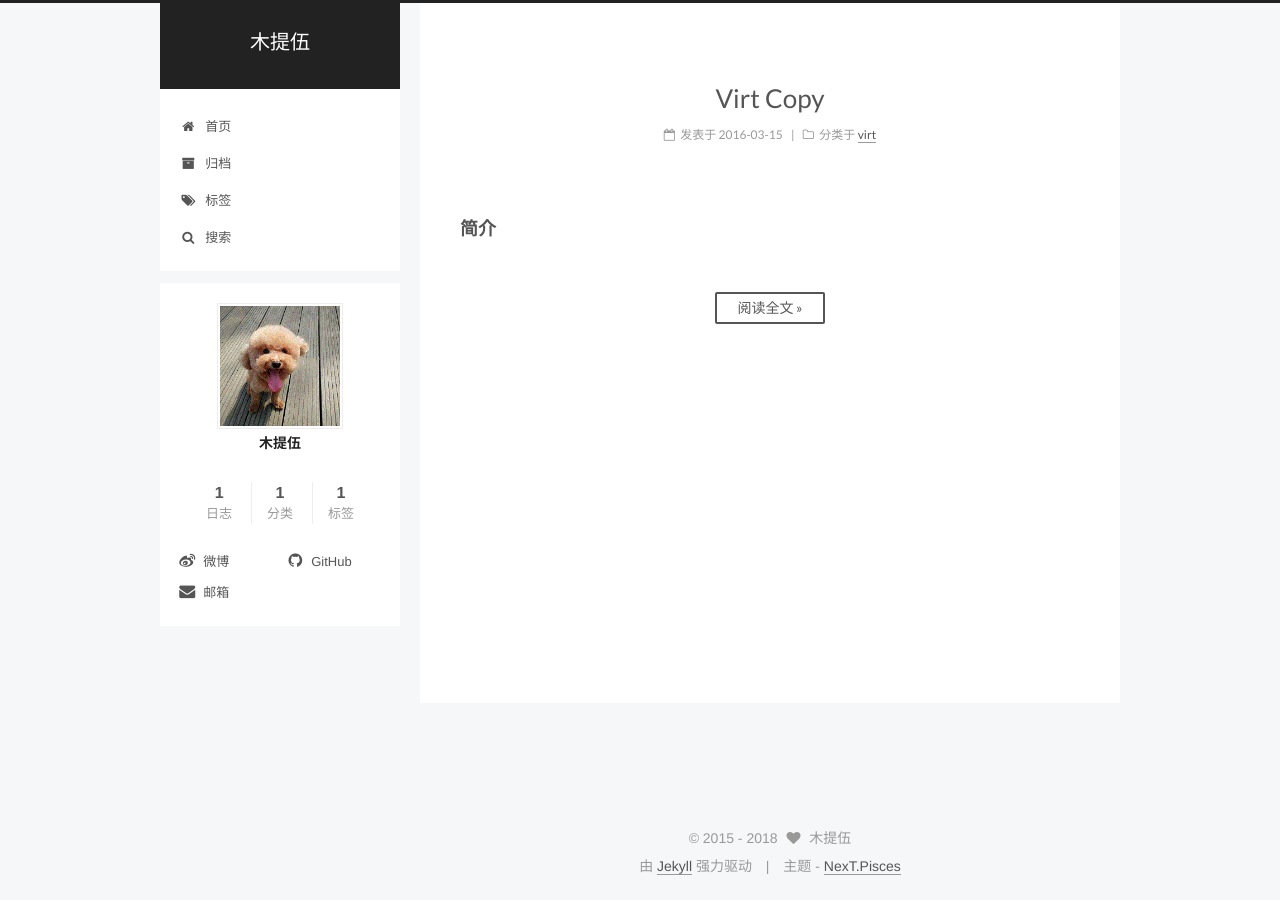
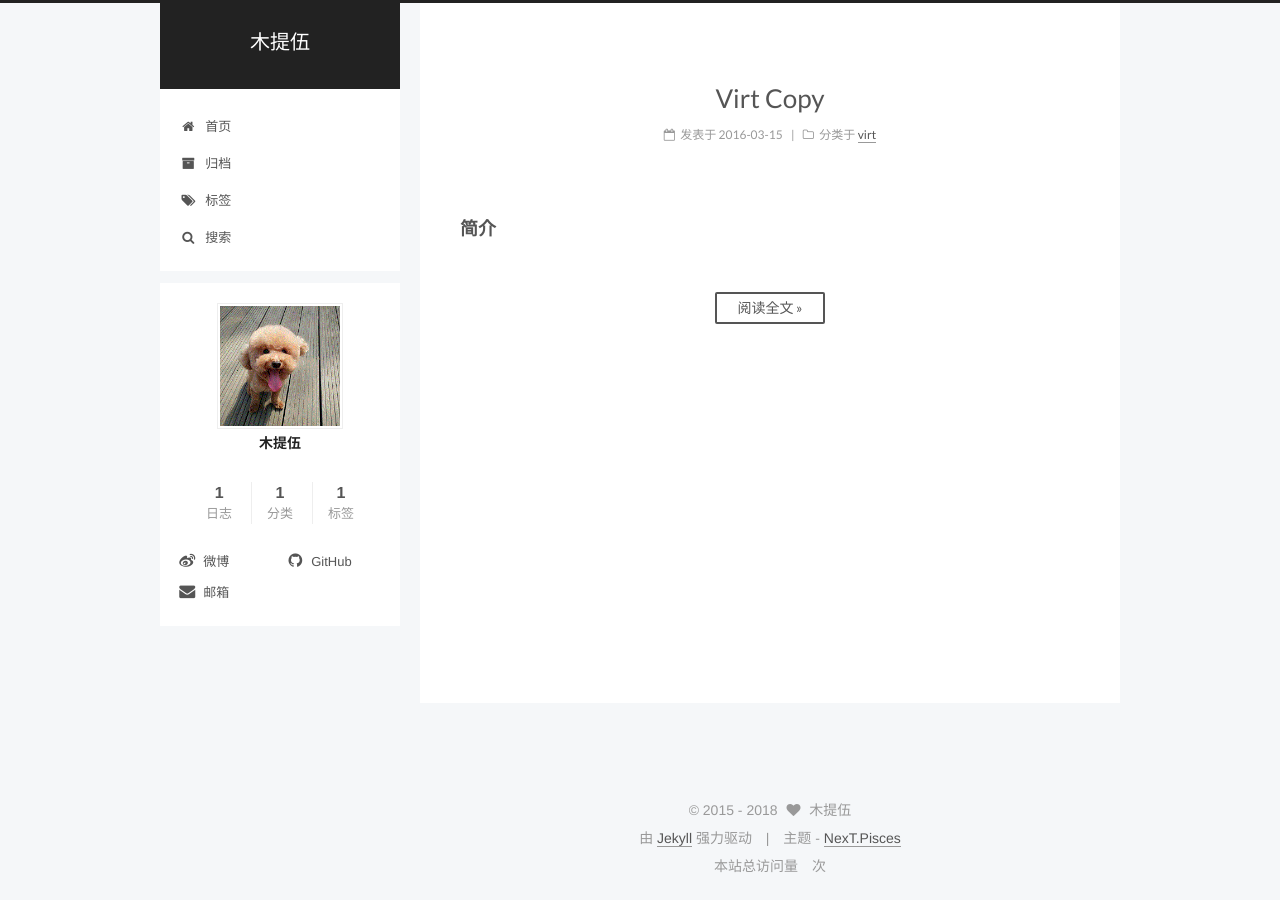
Before and after one commit to mutiwu/blog, a Jekyll site: the page built from index.html, in a window 1280 px wide. Built offline with Jekyll 4.4.1, drawn with Linux system fonts in a browser that asks for light colours; the list of posts is cut into pages by our own code; comment, search, counter and statistics services are not loaded.

Commit message:
add virtcopy

```diff
--- a/_config.yml
+++ b/_config.yml
@@ -358,7 +358,7 @@ custom_logo:
 # Available value:
 #    normal | night | night eighties | night blue | night bright
 # https://github.com/chriskempson/tomorrow-theme
-highlight_theme: normal
+highlight_theme: night bright
 
 
 # ---------------------------------------------------------------
@@ -410,7 +410,7 @@ changyan:
 
 # Support for LiveRe comments system.
 # You can get your uid from https://livere.com/insight/myCode (General web site)
-#livere_uid: your uid
+livere_uid: MTAyMC8zOTgxOC8xNjM0NQ==
 
 # Support for gitalk comments system.
 gitalk:
@@ -510,19 +510,29 @@ leancloud_visitors:
 # Get more information on http://ibruce.info/2015/04/04/busuanzi/
 busuanzi_count:
   # count values only if the other configs are false
-  enable: false
+  # enable: false
   # custom uv span for the whole site
-  site_uv: true
-  site_uv_header: <i class="fa fa-user"></i>
-  site_uv_footer:
+  # site_uv: true
+  # site_uv_header: <i class="fa fa-user"></i>
+  # site_uv_footer:
   # custom pv span for the whole site
+  # site_pv: true
+  # site_pv_header: <i class="fa fa-eye"></i>
+  # site_pv_footer:
+  # custom pv span for one page only
+  # page_pv: true
+  # page_pv_header: <i class="fa fa-file-o"></i>
+  # page_pv_footer:
+  enable: true
+  site_uv: false
+  site_uv_header: 本站访客数
+  site_uv_footer: 人次
   site_pv: true
-  site_pv_header: <i class="fa fa-eye"></i>
-  site_pv_footer:
-  # custom pv span for one page only
+  site_pv_header: 本站总访问量
+  site_pv_footer: 次
   page_pv: true
-  page_pv_header: <i class="fa fa-file-o"></i>
-  page_pv_footer:
+  page_pv_header: 本文总阅读量
+  page_pv_footer: 次
 
 
 # Tencent analytics ID
```
